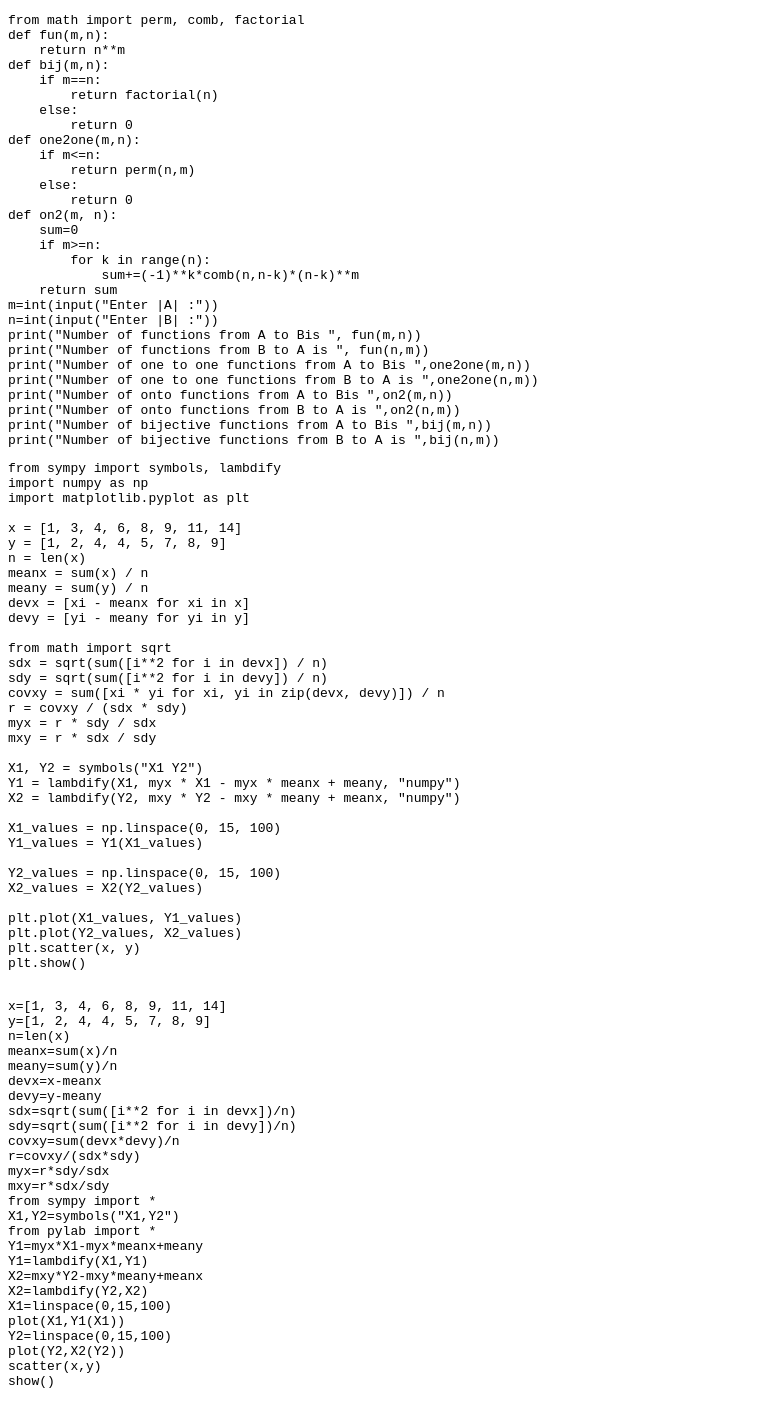
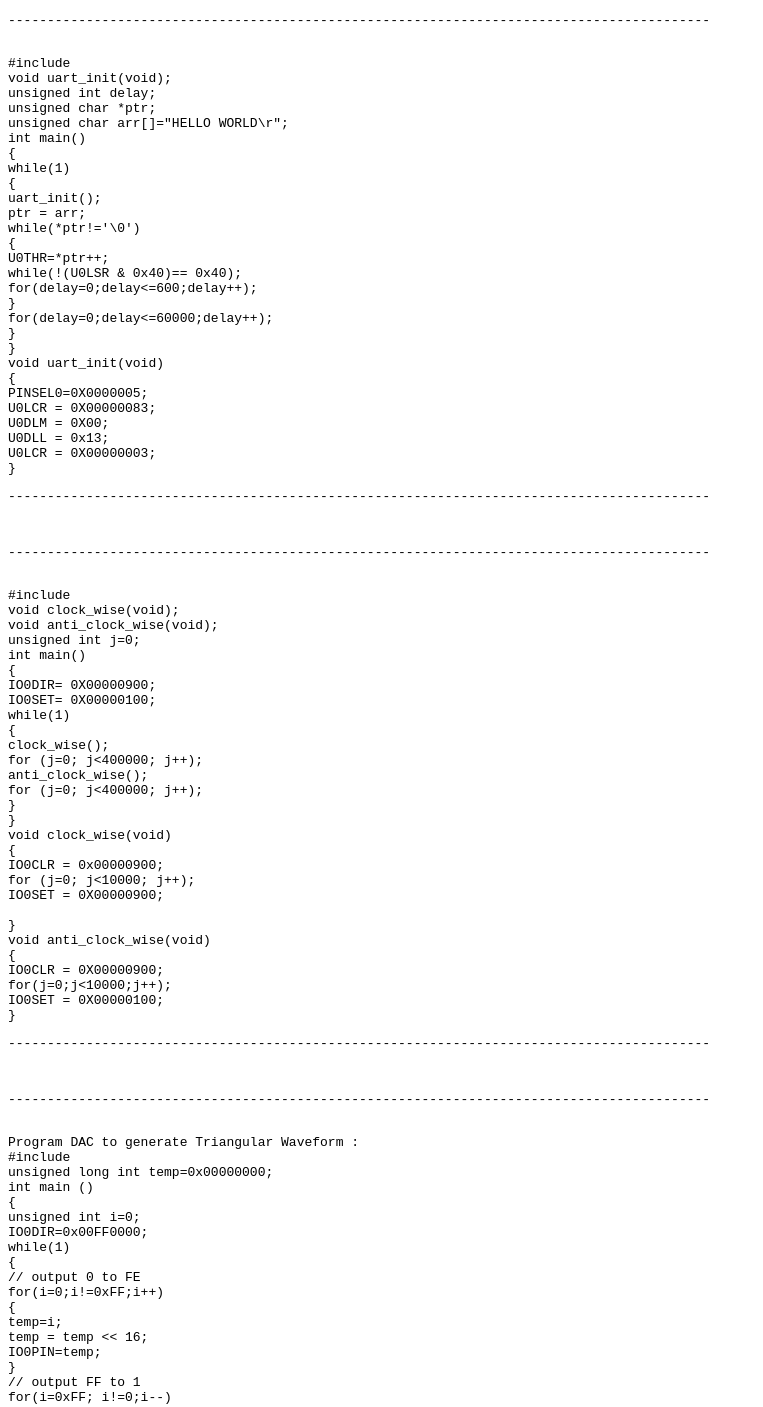
Before and after one commit to RealGT1/C, a plain HTML site: page index.html in a window 1280 px wide. Shown: the top 1407 px of the page, without its empty margins (0-763 px from the left). Drawn offline with Linux system fonts and the light colour scheme.

Commit message:
Update index.html

```diff
--- a/index.html
+++ b/index.html
@@ -4,141 +4,6 @@
 </head>
 <body>
 
-<pre>
-from math import perm, comb, factorial
-def fun(m,n):
-    return n**m
-def bij(m,n):
-    if m==n:
-        return factorial(n)
-    else:
-        return 0
-def one2one(m,n):
-    if m<=n:
-        return perm(n,m)
-    else:
-        return 0
-def on2(m, n):
-    sum=0
-    if m>=n:
-        for k in range(n):
-            sum+=(-1)**k*comb(n,n-k)*(n-k)**m
-    return sum
-m=int(input("Enter |A| :"))
-n=int(input("Enter |B| :"))
-print("Number of functions from A to Bis ", fun(m,n))
-print("Number of functions from B to A is ", fun(n,m))
-print("Number of one to one functions from A to Bis ",one2one(m,n))
-print("Number of one to one functions from B to A is ",one2one(n,m))
-print("Number of onto functions from A to Bis ",on2(m,n))
-print("Number of onto functions from B to A is ",on2(n,m))
-print("Number of bijective functions from A to Bis ",bij(m,n))
-print("Number of bijective functions from B to A is ",bij(n,m))
-</pre>
-
-<pre>
-from sympy import symbols, lambdify
-import numpy as np
-import matplotlib.pyplot as plt
-
-x = [1, 3, 4, 6, 8, 9, 11, 14]
-y = [1, 2, 4, 4, 5, 7, 8, 9]
-n = len(x)
-meanx = sum(x) / n
-meany = sum(y) / n
-devx = [xi - meanx for xi in x]
-devy = [yi - meany for yi in y]
-
-from math import sqrt
-sdx = sqrt(sum([i**2 for i in devx]) / n)
-sdy = sqrt(sum([i**2 for i in devy]) / n)
-covxy = sum([xi * yi for xi, yi in zip(devx, devy)]) / n
-r = covxy / (sdx * sdy)
-myx = r * sdy / sdx
-mxy = r * sdx / sdy
-
-X1, Y2 = symbols("X1 Y2")
-Y1 = lambdify(X1, myx * X1 - myx * meanx + meany, "numpy")
-X2 = lambdify(Y2, mxy * Y2 - mxy * meany + meanx, "numpy")
-
-X1_values = np.linspace(0, 15, 100)
-Y1_values = Y1(X1_values)
-
-Y2_values = np.linspace(0, 15, 100)
-X2_values = X2(Y2_values)
-
-plt.plot(X1_values, Y1_values)
-plt.plot(Y2_values, X2_values)
-plt.scatter(x, y)
-plt.show()
-
-</pre>
-
-<pre>
-x=[1, 3, 4, 6, 8, 9, 11, 14]
-y=[1, 2, 4, 4, 5, 7, 8, 9]
-n=len(x)
-meanx=sum(x)/n
-meany=sum(y)/n
-devx=x-meanx
-devy=y-meany
-sdx=sqrt(sum([i**2 for i in devx])/n)
-sdy=sqrt(sum([i**2 for i in devy])/n)
-covxy=sum(devx*devy)/n
-r=covxy/(sdx*sdy)
-myx=r*sdy/sdx
-mxy=r*sdx/sdy
-from sympy import *
-X1,Y2=symbols("X1,Y2")
-from pylab import *
-Y1=myx*X1-myx*meanx+meany
-Y1=lambdify(X1,Y1)
-X2=mxy*Y2-mxy*meany+meanx
-X2=lambdify(Y2,X2)
-X1=linspace(0,15,100)
-plot(X1,Y1(X1))
-Y2=linspace(0,15,100)
-plot(Y2,X2(Y2))
-scatter(x,y)
-show()
-
-</pre>
-
-<pre>
-expression = "not ((p or q) and (not p or r) and (not q or r)) or r"
-expression = expression.replace("and", "&")
-expression = expression.replace("or", "|")
-expression = expression.replace("not", "~")
-
-print("Logical Expression:")
-print(" X = " + expression)
-
-X = []
-
-print("\nTruth Table:")
-print(" -----------------")
-print(" | p | q | r | X | ")
-print(" -----------------")
-
-for p in range(0, 2):
-    for q in range(0, 2):
-        for r in range(0, 2):
-            x = abs(eval(expression))
-            X.append(x)
-            print(" | " + str(p) + " | " + str(q) + " | " + str(r) + " | " + str(x) + " | ")
-            print(" -----------------")
-
-check = all(i == X[0] for i in X)
-
-if check:
-    if X[0] == 0:
-        print("Given logical expression is contradiction")
-    else:
-        print("Given logical expression is Tautology")
-else:
-    print("Given logical expression is neither Tautology nor contradiction")
-
-</pre>
 
 
 
```
